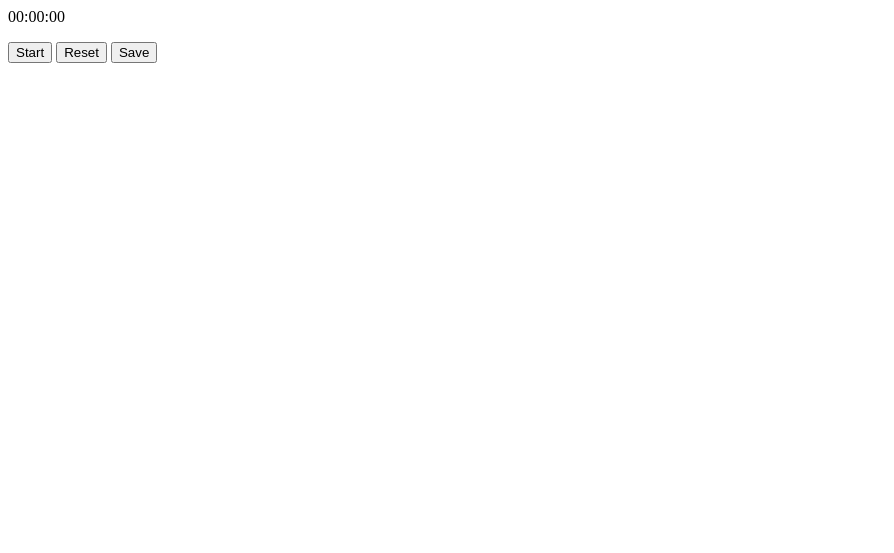
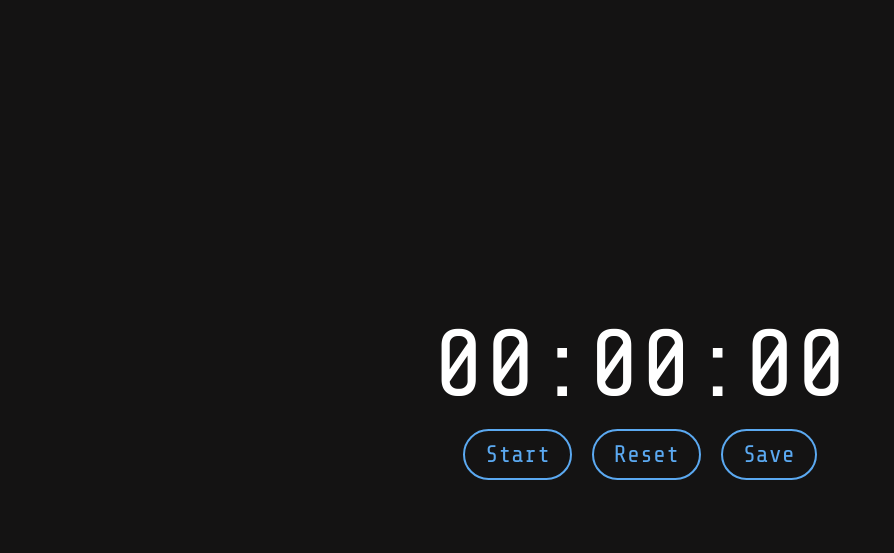
Before and after one commit to lukezhang31/online-timer-nodejs, a plain HTML site: page index.html in a window 1280 px wide. Shown: the whole page, without its empty margins (0-894 px from the left). Drawn offline with nearby package versions, Linux system fonts and the light colour scheme.

Commit message:
set up node.js server, styled overall page

```diff
--- a/index.html
+++ b/index.html
@@ -1,6 +1,8 @@
 <html>
   <head>
     <link href="https://fonts.googleapis.com/css2?family=Share+Tech+Mono&display=swap" rel="stylesheet">
+    <link href="https://fonts.googleapis.com/css2?family=Nunito+Sans:wght@200&display=swap" rel="stylesheet">
+    <link href="style.css" rel="stylesheet">
   </head>
 
   <body>
--- a/style.css
+++ b/style.css
@@ -0,0 +1,52 @@
+    body {
+        margin: 0;
+        background-color: #141313;
+    }
+
+    #display{
+        color: white;
+        font-family: "Share Tech Mono";
+        font-size: 6em;
+        margin: 0;
+    }
+
+    #timer-container{
+        position: absolute;
+        top: 50%;
+        left: 50%;
+        transform: translate(-50%,-50%);
+        height: 300px;
+        width: 850px;
+        display: flex;
+        flex-direction: column;
+        justify-content: center;
+        align-items: center;
+
+    }
+
+    #buttons{
+        display: flex;
+        flex-direction: row;
+        justify-content: center;
+        align-items: center;
+    }
+
+    #buttons > button {
+        font-family: "Share Tech Mono";
+        font-size: 24px;
+        background-color: transparent;
+        color: rgb(91, 169, 241);
+        margin: 10px 10px;
+        padding:10px 20px;
+        border: 2px solid rgb(91, 169, 241);
+        border-radius: 100000px;
+        outline: none;
+
+    }
+
+    #buttons > button:hover {
+        cursor: pointer;
+        background-color: rgb(91, 169, 241);
+        color: white;
+        transition: 0.3s;
+    }
```
